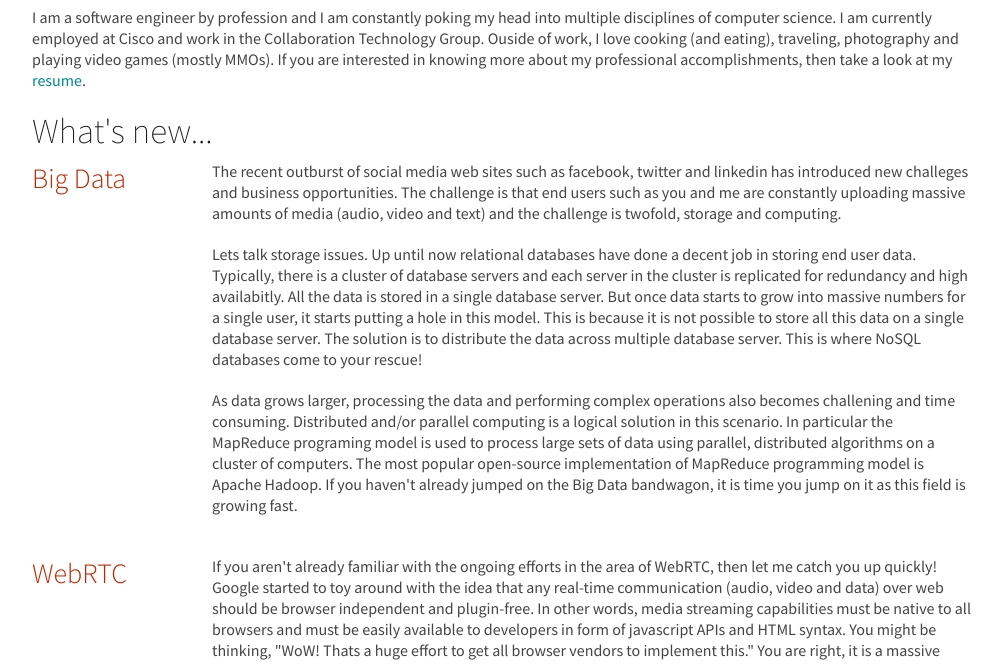
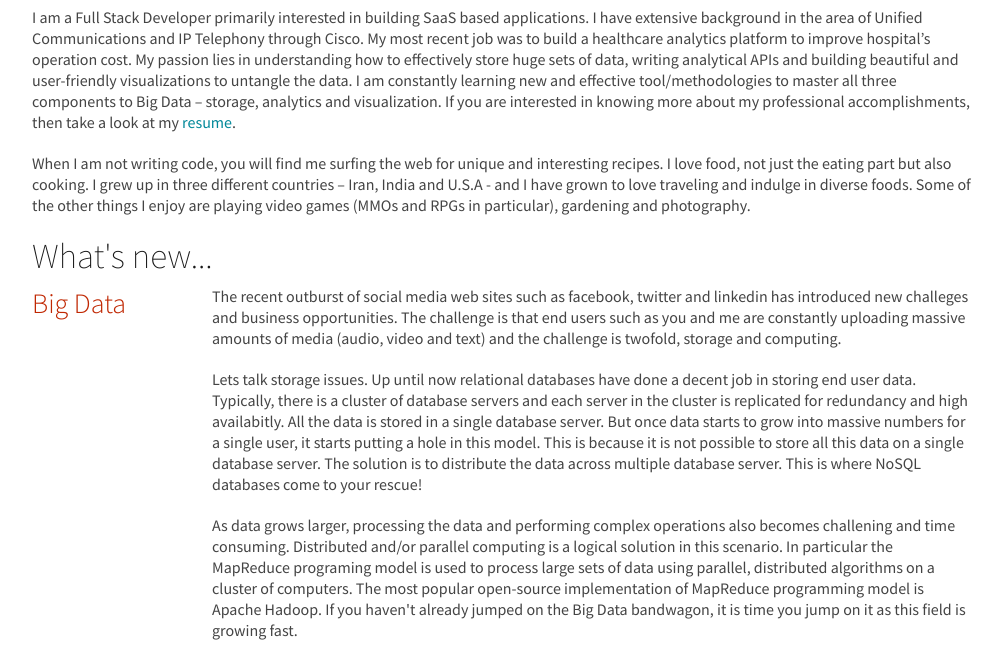
Before and after one commit to charithtangirala/charithtangirala.github.io, a plain HTML site: page index.html in a window 1280 px wide. Shown: the part 148-812 px from the top of the page, without its empty margins (138-1140 px from the left). Drawn offline with Linux system fonts and the light colour scheme.

Commit message:
Updating about me section

```diff
--- a/index.html
+++ b/index.html
@@ -29,10 +29,18 @@
       </div>
       <h2>Namaste!</h2>
       <p>
-        I am a software engineer by profession and I am constantly poking my head into multiple disciplines of computer science.
-        I am currently employed at Cisco and work in the Collaboration Technology Group. Ouside of work, I love cooking (and eating),
-        traveling, photography and playing video games (mostly MMOs). If you are interested in knowing more about my professional
-        accomplishments, then take a look at my <a href="resume.html">resume</a>.
+        I am a Full Stack Developer primarily interested in building SaaS based applications. I have extensive background in the area
+        of Unified Communications and IP Telephony through Cisco. My most recent job was to build a healthcare analytics platform to
+        improve hospital’s operation cost. My passion lies in understanding how to effectively store huge sets of data, writing
+        analytical APIs and building beautiful and user-friendly visualizations to untangle the data. I am constantly learning new and
+        effective tool/methodologies to master all three components to Big Data – storage, analytics and visualization. If you are
+        interested in knowing more about my professional accomplishments, then take a look at my <a href="resume.html">resume</a>.
+      </p>
+      <p>
+        When I am not writing code, you will find me surfing the web for unique and interesting recipes. I love food, not just the
+        eating part but also cooking. I grew up in three different countries – Iran, India and U.S.A - and I have grown to love
+        traveling and indulge in diverse foods. Some of the other things I enjoy are playing video games (MMOs and RPGs in particular),
+        gardening and photography.
       </p>
       <h2>What's new...</h2>
         <div class="row">
```
